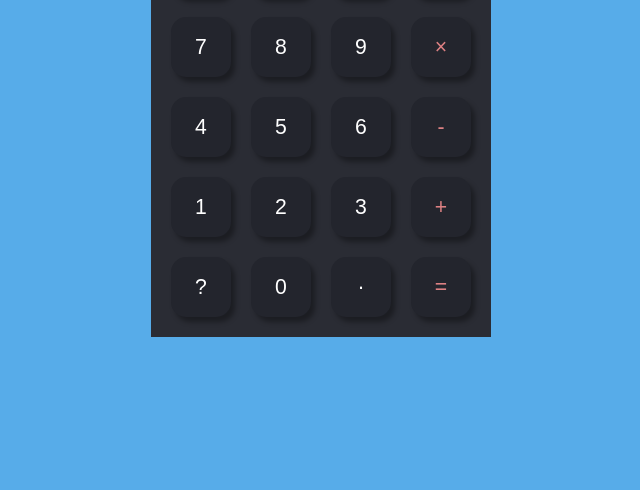
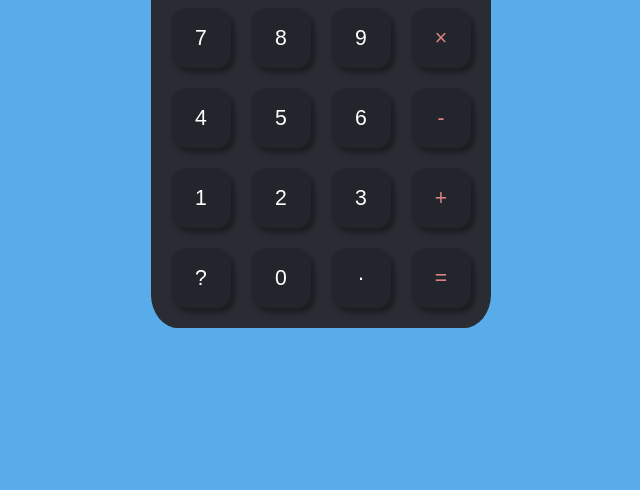
Before and after one commit to ade3l/Calculator, a plain HTML site: page index.html in a window 1280 px wide. Shown: the part 326-816 px from the top of the page, without its empty margins (319-959 px from the left). Drawn offline with Linux system fonts and the light colour scheme.

Commit message:
completed front-end

```diff
--- a/index.html
+++ b/index.html
@@ -7,6 +7,9 @@
     <title>Document</title>
     <link rel="stylesheet" href="style.css">
     <script src="script.js" defer></script>
+    <link rel="preconnect" href="https://fonts.googleapis.com">
+    <link rel="preconnect" href="https://fonts.gstatic.com" crossorigin>
+    <link href="https://fonts.googleapis.com/css2?family=Roboto:wght@100;300;400;500;700;900&display=swap" rel="stylesheet">
 </head>
 <body>
     <div id="calculator">
--- a/style.css
+++ b/style.css
@@ -5,12 +5,14 @@ body{
     align-items: center;
     height: 100vh;
     overflow: hidden;
+    font-family: 'Roboto', sans-serif;
 }
 
 #calculator {
     background-color: #23252d;
     display: flex;
     flex-direction: column;
+    border-radius: 8% 8% 8% 8%;
 }
 
 #display{
@@ -22,19 +24,20 @@ body{
     padding-bottom: 5px;
     color: white;
     font-weight: bolder;
-    font-size: xx-large;
 }
 #result, #calculation{
     margin: 0;
 }
-
+#result{
+    font-size: xx-large;
+}
 #buttons{
     display: flex;
     flex-direction: column;
     background-color: #2a2c34;
     gap:20px;
     padding: 20px;
-    border-radius: 8% 8% 0% 0%;
+    border-radius: 8% 8% 8% 8%;
 }
 
 .row{
```
